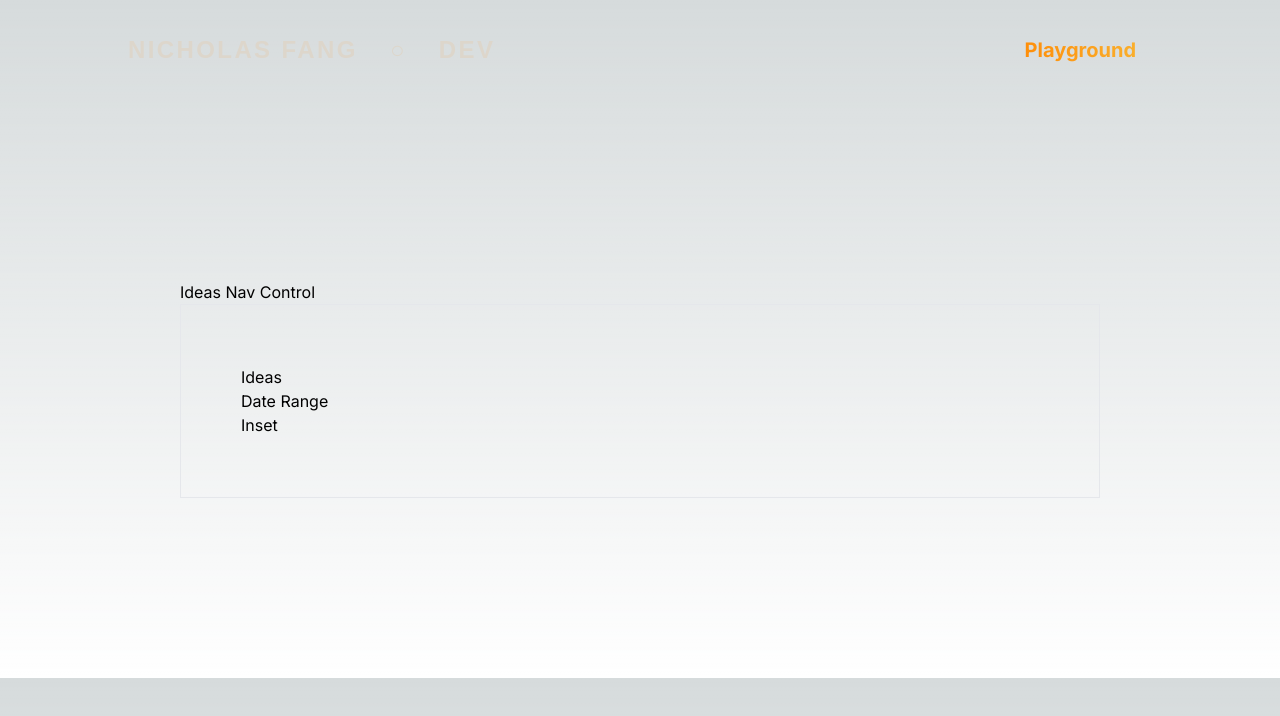
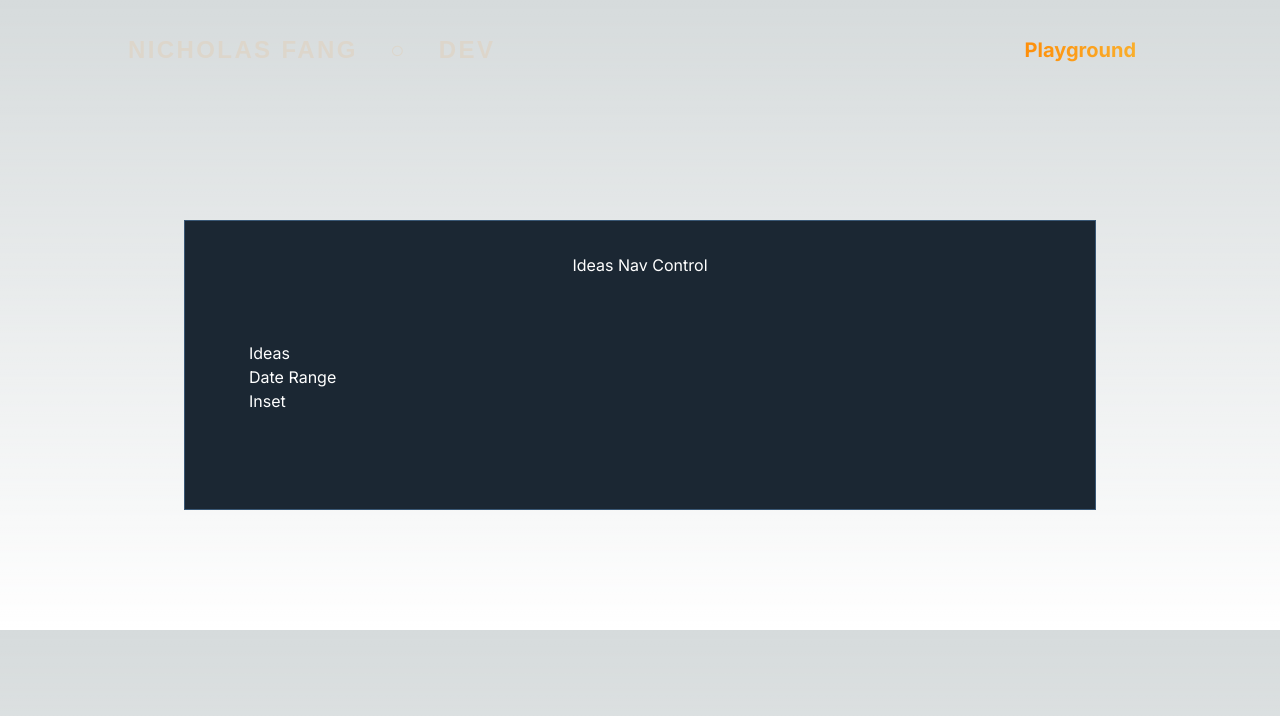
Before and after one commit to nickfang/nickfang.github.io, a Next.js app: page /ideas in a window 1280 px wide. Shown: the top 716 px of the page. Built offline with nearby package versions, Linux system fonts and the light colour scheme.

Commit message:
Playing around with styling.

```diff
--- a/src/app/ideas/layout.tsx
+++ b/src/app/ideas/layout.tsx
@@ -13,10 +13,10 @@ const IdeasNavControl = () => {
 
 const IdeasLayout: React.FC<{ children: React.ReactNode }> = ({ children }) => {
   return (
-		<>
+    <div className="m-16 pt-8 pb-8 flex flex-col items-center justify-center bg-gunmetal text-white border border-yinmn-blue">
       <IdeasNavControl />
-			<div className="p-[60px] border border-solid ">{children}</div>
-		</>
+      <div className="p-16 w-full box-border">{children}</div>
+    </div>
   );
 };
 
--- a/src/app/ideas/page.tsx
+++ b/src/app/ideas/page.tsx
@@ -33,7 +33,7 @@ const IdeasNavBar = () => {
 const Ideas = () => {
   return (
     <div>
-			<h1>Ideas</h1>
+      <h1 className="color-white">Ideas</h1>
       <IdeasNavBar />
     </div>
   );
--- a/src/app/layout.tsx
+++ b/src/app/layout.tsx
@@ -15,7 +15,7 @@ const RootLayout: React.FC<{ children: React.ReactNode }> = ({ children }) => {
     <html lang="en">
       <body className={inter.className}>
         <MainHeader />
-				<div className="m-[120px] p-[60px]">{children}</div>
+        <div className="m-[120px]">{children}</div>
       </body>
     </html>
   );
```
Lines whose indentation alone changed are shown as unchanged.
